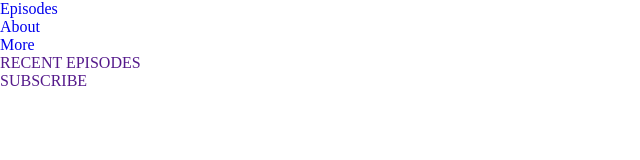
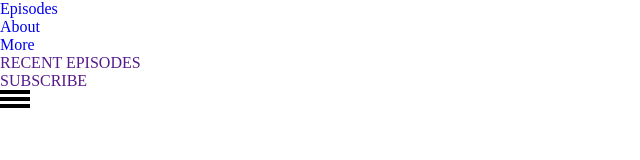
Before and after one commit to ivanow12/exam, a plain HTML site: page index.html in a window 1280 px wide. Shown: the full height of the page, 0-640 px from the left. Drawn offline with Linux system fonts and the light colour scheme.

Commit message:
dobavil burger

```diff
--- a/index.html
+++ b/index.html
@@ -29,6 +29,11 @@
                        <a href="" class="subscriptions">SUBSCRIBE</a>
                     </div>
                 </div>
+                <div class="burger_menu">
+                    <div class="menu"></div>
+                    <div class="menu"></div>
+                    <div class="menu"></div>
+                </div>
 
             </nav>
         </div>
--- a/style.css
+++ b/style.css
@@ -5,3 +5,16 @@
     list-style: none;
     text-decoration: none;
 }
+.burger_menu{
+    display: flex;
+    flex-direction: column;
+    gap: 3px;
+}
+
+.menu{
+
+width: 30px;
+height: 4px;
+background-color: black;
+
+}
```
